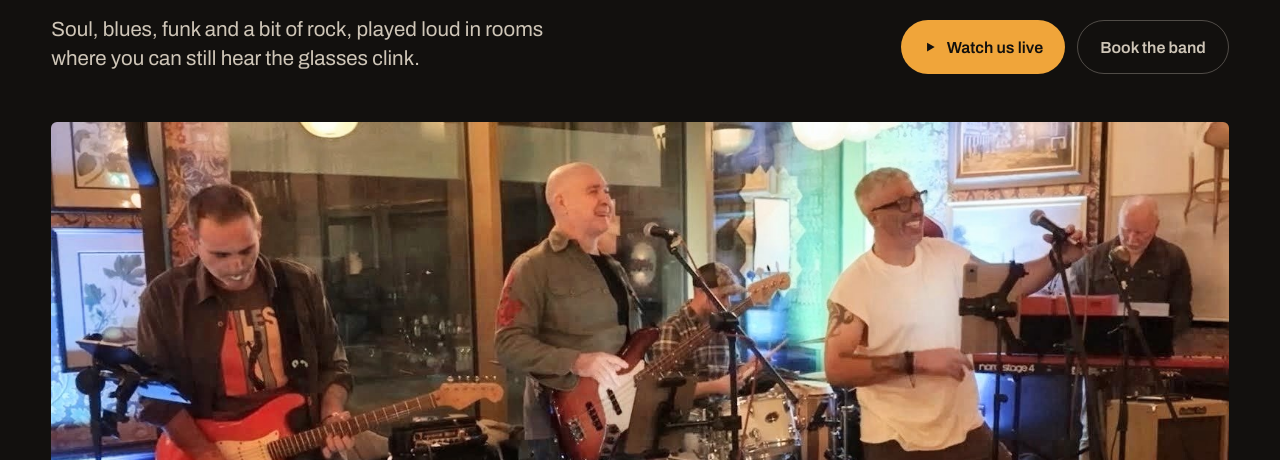
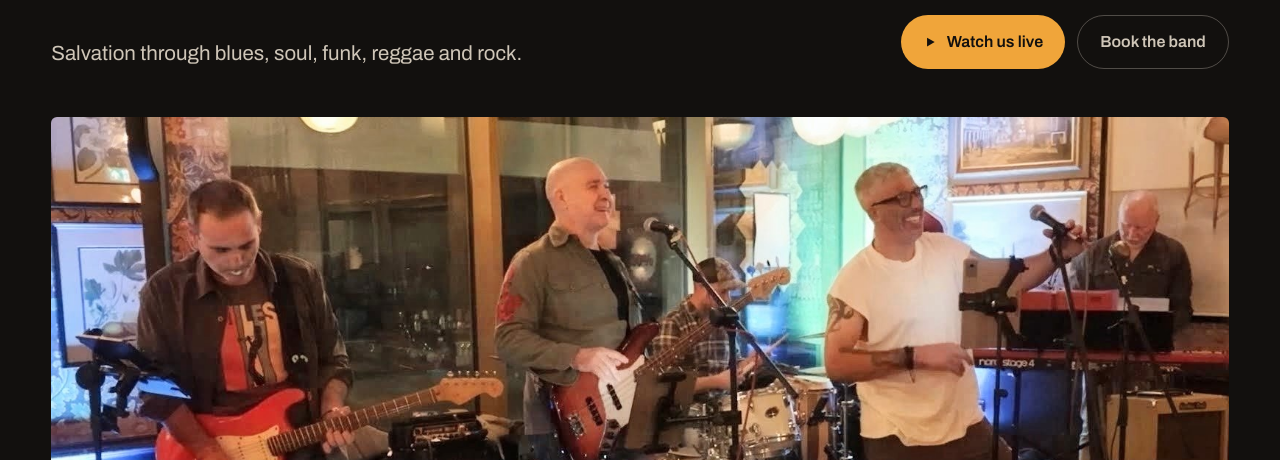
Before and after one commit to FrontPorchProphets/Frontporchprophets.github.io, a plain HTML site: page index.html in a window 1280 px wide. Shown: the part 640-1100 px from the top of the page. Drawn offline with Linux system fonts and the light colour scheme.

Commit message:
Update index.html

```diff
--- a/index.html
+++ b/index.html
@@ -99,7 +99,7 @@ Front Porch Prophets
 </div>
 <h1 style="margin: 0; font-weight: 800; font-stretch: 84%; font-size: clamp(60px, 12.5vw, 200px); line-height: 0.86; letter-spacing: -0.025em; text-transform: uppercase">Front Porch<br><span style="color: #F0A53A">Prophets.</span></h1>
 <div style="display: flex; flex-wrap: wrap; align-items: flex-end; justify-content: space-between; gap: 28px; margin: clamp(32px, 4vw, 48px) 0 clamp(32px, 4vw, 48px)">
-<p style="margin: 0; max-width: 520px; font-size: clamp(18px, 1.6vw, 22px); line-height: 1.45; color: #CFC6B8; font-weight: 400">Soul, blues, funk and a bit of rock, played loud in rooms where you can still hear the glasses clink.</p>
+<p style="margin: 0; max-width: 520px; font-size: clamp(18px, 1.6vw, 22px); line-height: 1.45; color: #CFC6B8; font-weight: 400">Salvation through blues, soul, funk, reggae and rock.</p>
 <div style="display: flex; flex-wrap: wrap; gap: 12px">
 <a href="#listen" class="fpp-btn" style="display: inline-flex; align-items: center; gap: 10px; background: #F0A53A; color: #12100E; padding: 0 22px; min-height: 52px; border-radius: 999px; font-weight: 600; font-size: 16px">
 <svg width="14" height="14" viewBox="0 0 24 24" fill="currentColor" aria-hidden="true"><path d="M7 4.5v15l13-7.5z"></path></svg>
```
